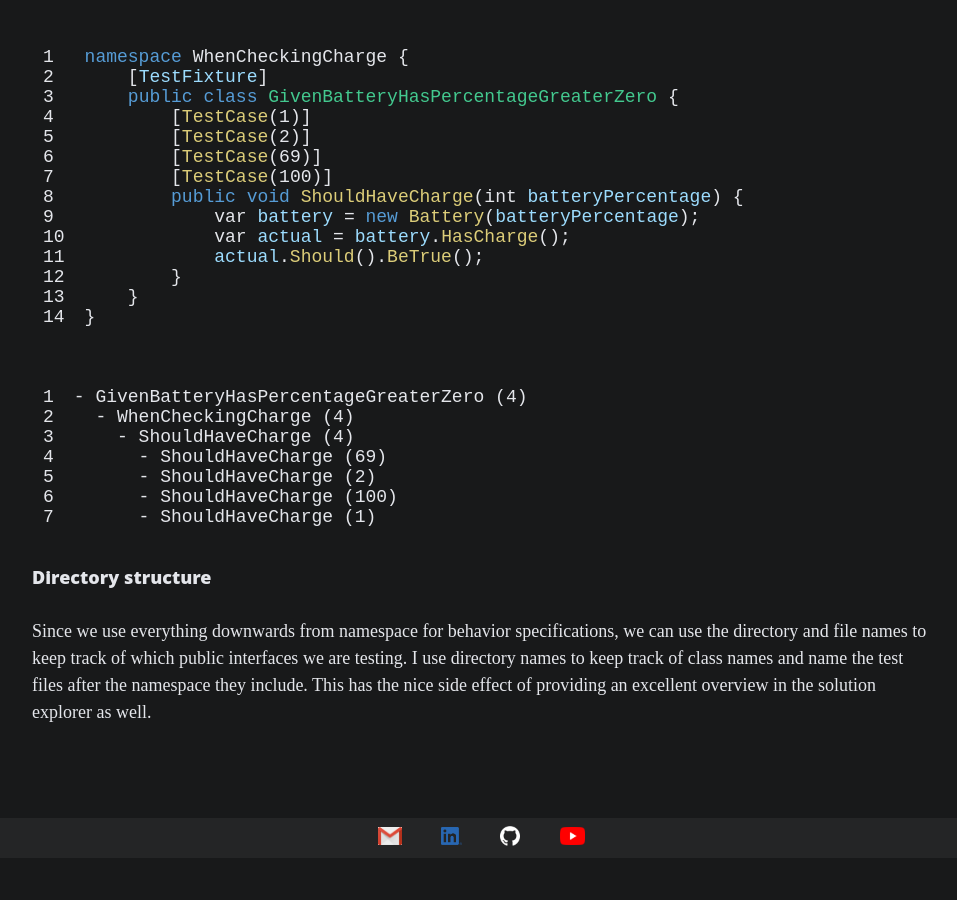
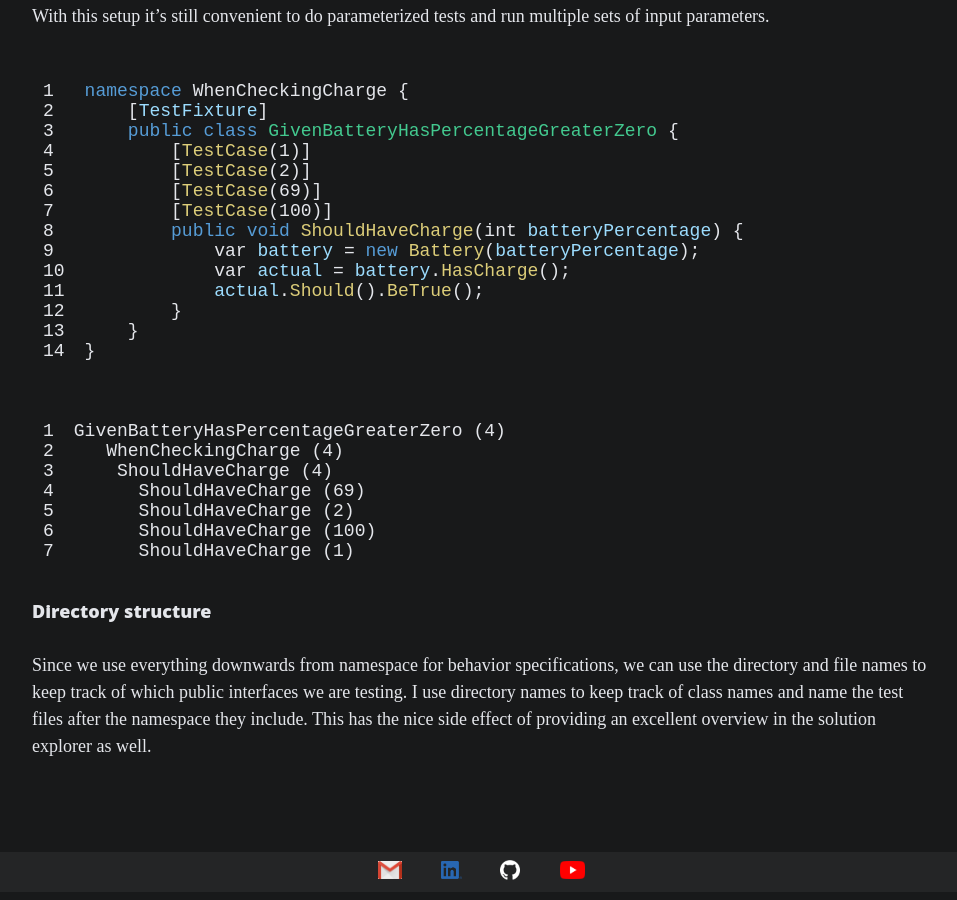
Before and after one commit to timonla/timonla.github.io, a Jekyll site: the page built from _posts/2020-12-14-bdd-unit-test-naming.md, in a window 1280 px wide and 900 px high, scrolled down 4552 px. Shown: the whole window, without its empty margins (158-1115 px from the left). Built offline with Jekyll 4.4.1, drawn with Linux system fonts in a browser that asks for light colours; nearby versions of some CDN libraries; before the commit the page ends 5418 px from its top, so only the background shows below that; some of the changed text lies outside the part shown.

Commit message:
Fix formatting

````diff
--- a/_posts/2020-12-14-bdd-unit-test-naming.md
+++ b/_posts/2020-12-14-bdd-unit-test-naming.md
@@ -22,7 +23,9 @@ We all have seen test cases with terrible names, like `Test1()`, that don't prov
 information on what behavior they are testing.
 We also all have seen test cases that are more descriptive but just annoying to read.
 
-`GivenTheRobotIsTurnedOff_WhenTogglingThePower_ThenTheRobotShouldTurnOn()`
+```
+GivenTheRobotIsTurnedOff_WhenTogglingThePower_ThenTheRobotShouldTurnOn()
+```
 
 In this post I document the test setup I use in NUnit projects to achieve a
 [behavior driven development](https://dannorth.net/introducing-bdd/) (BDD) naming scheme.
@@ -206,13 +209,13 @@ namespace WhenCheckingCharge {
 ```
 
 ```
-- GivenBatteryHasPercentageGreaterZero (4)
-  -️ WhenCheckingCharge (4)
-    -️ ShouldHaveCharge (4)
-      -️ ShouldHaveCharge (69)
-      -️ ShouldHaveCharge (2)
-      -️ ShouldHaveCharge (100)
-      -️ ShouldHaveCharge (1)
+GivenBatteryHasPercentageGreaterZero (4)
+   WhenCheckingCharge (4)
+   ️ ShouldHaveCharge (4)
+     ️ ShouldHaveCharge (69)
+      ShouldHaveCharge (2)
+      ShouldHaveCharge (100)
+      ShouldHaveCharge (1)
 ```
 
 #### Directory structure
````
Also changed, not shown: other parts of _posts/2020-12-14-bdd-unit-test-naming.md (+1 -0 lines).
